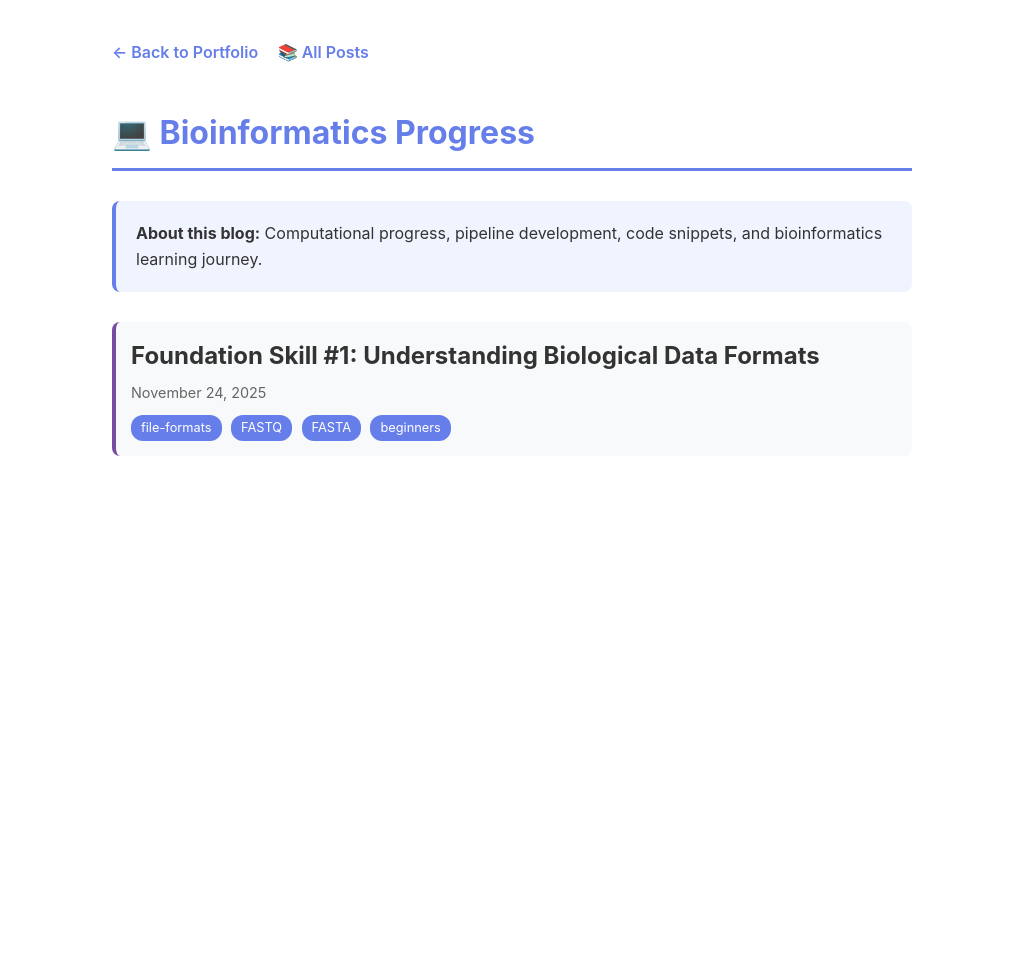
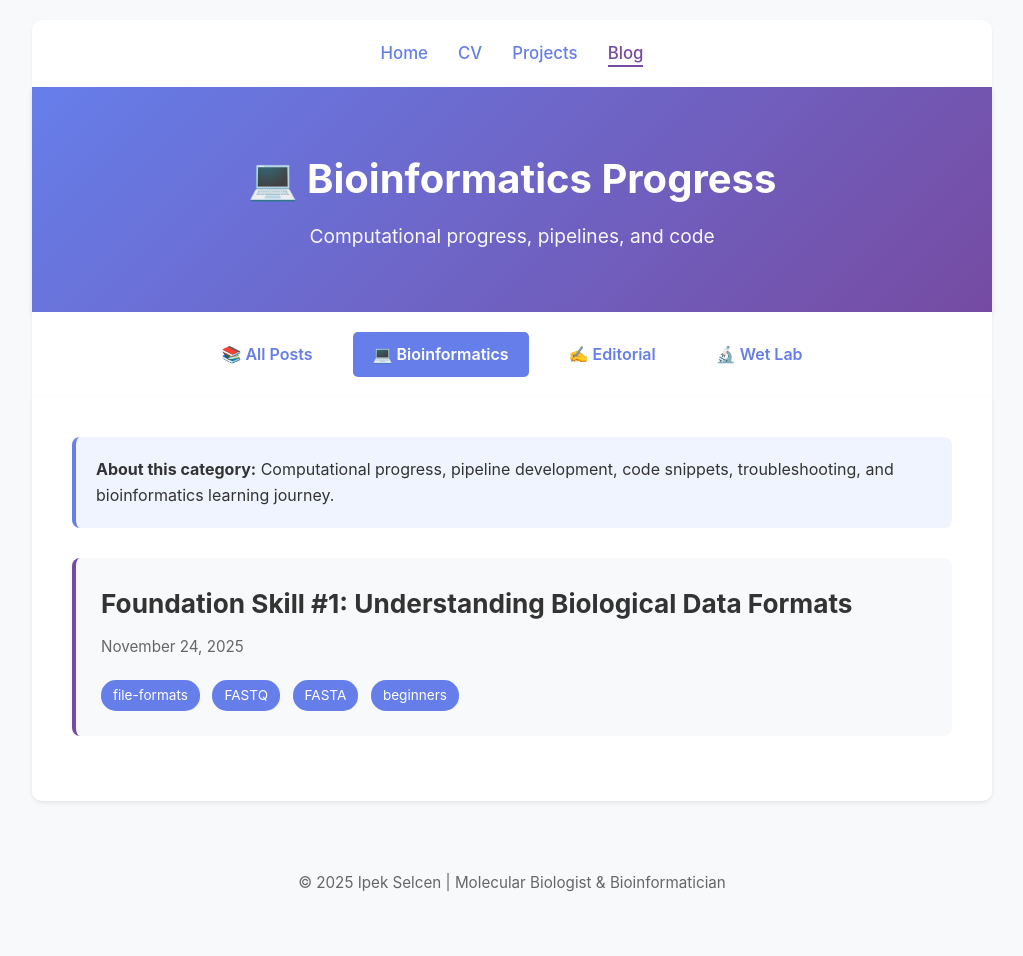
Before and after one commit to ipekselcen/ipekselcen.github.io, a Jekyll site: the page built from blog-bioinformatics.html, in a window 1280 px wide. Shown: the whole page, without its empty margins (128-1151 px from the left). Built offline with Jekyll 4.4.1, drawn with Linux system fonts in a browser that asks for light colours; before the commit the page ends 900 px from its top, so only the background shows below that.

Commit message:
Update blog-bioinformatics.html

```diff
--- a/blog-bioinformatics.html
+++ b/blog-bioinformatics.html
@@ -3,34 +3,116 @@
 title: Bioinformatics Blog
 permalink: /blog/bioinformatics/
 ---
+<!DOCTYPE html>
+<html lang="en">
+<head>
+    <meta charset="UTF-8">
+    <meta name="viewport" content="width=device-width, initial-scale=1.0">
+    <title>Bioinformatics Blog | Ipek Selcen</title>
+    <style>
+        * {
+            margin: 0;
+            padding: 0;
+            box-sizing: border-box;
+        }
 
-<style>
         body {
-    font-family: -apple-system, BlinkMacSystemFont, 'Segoe UI', Roboto, sans-serif;
-    max-width: 800px;
-    margin: 0 auto;
-    padding: 40px 20px;
+            font-family: -apple-system, BlinkMacSystemFont, 'Segoe UI', Roboto, Oxygen, Ubuntu, Cantarell, sans-serif;
             line-height: 1.6;
             color: #333;
+            background: #f8f9fa;
         }
 
-  h1 {
-    color: #667eea;
-    border-bottom: 3px solid #667eea;
-    padding-bottom: 10px;
-    margin-bottom: 30px;
+        .container {
+            max-width: 1000px;
+            margin: 0 auto;
+            padding: 20px;
         }
 
-  .back-link {
-    display: inline-block;
-    margin-bottom: 20px;
+        nav {
+            background: white;
+            padding: 20px 40px;
+            margin-bottom: 0;
+            border-radius: 10px 10px 0 0;
+            box-shadow: 0 2px 4px rgba(0,0,0,0.05);
+        }
+
+        nav ul {
+            list-style: none;
+            display: flex;
+            gap: 30px;
+            justify-content: center;
+            flex-wrap: wrap;
+        }
+
+        nav a {
+            color: #667eea;
+            text-decoration: none;
+            font-weight: 500;
+            font-size: 1.05em;
+            transition: color 0.3s ease;
+        }
+
+        nav a:hover {
+            color: #764ba2;
+        }
+
+        nav a.active {
+            color: #764ba2;
+            border-bottom: 2px solid #764ba2;
+            padding-bottom: 2px;
+        }
+
+        header {
+            background: linear-gradient(135deg, #667eea 0%, #764ba2 100%);
+            color: white;
+            padding: 60px 40px;
+            text-align: center;
+            box-shadow: 0 4px 6px rgba(0,0,0,0.1);
+        }
+
+        header h1 {
+            font-size: 2.5em;
+            margin-bottom: 10px;
+            font-weight: 700;
+        }
+
+        header .subtitle {
+            font-size: 1.2em;
+            opacity: 0.95;
+        }
+
+        .category-tabs {
+            background: white;
+            padding: 20px 40px;
+            display: flex;
+            justify-content: center;
+            gap: 20px;
+            flex-wrap: wrap;
+            box-shadow: 0 2px 4px rgba(0,0,0,0.05);
+        }
+
+        .category-tabs a {
             color: #667eea;
             text-decoration: none;
             font-weight: 600;
+            padding: 10px 20px;
+            border-radius: 5px;
+            transition: all 0.3s ease;
         }
 
-  .back-link:hover {
-    text-decoration: underline;
+        .category-tabs a:hover,
+        .category-tabs a.active {
+            background: #667eea;
+            color: white;
+        }
+
+        .section {
+            background: white;
+            padding: 40px;
+            margin-bottom: 30px;
+            box-shadow: 0 2px 4px rgba(0,0,0,0.08);
+            border-radius: 0 0 10px 10px;
         }
 
         .category-description {
@@ -47,65 +129,119 @@
         }
 
         .post-item {
-    margin-bottom: 15px;
-    padding: 15px;
+            margin-bottom: 25px;
+            padding: 25px;
             background: #f8f9fa;
             border-radius: 8px;
             border-left: 4px solid #764ba2;
+            transition: transform 0.3s ease, box-shadow 0.3s ease;
         }
 
-  .post-item h2 {
-    margin: 0 0 5px 0;
+        .post-item:hover {
+            transform: translateY(-3px);
+            box-shadow: 0 6px 12px rgba(0,0,0,0.1);
         }
 
-  .post-item h2 a {
+        .post-item h3 {
+            margin: 0 0 10px 0;
+        }
+
+        .post-item h3 a {
             color: #333;
             text-decoration: none;
+            font-size: 1.4em;
         }
 
-  .post-item h2 a:hover {
+        .post-item h3 a:hover {
             color: #667eea;
         }
 
         .post-date {
             color: #666;
-    font-size: 0.9em;
-    margin-bottom: 0px;
-  }
-
-  .post-excerpt {
-    color: #555;
-    line-height: 1.7;
+            font-size: 0.95em;
+            margin-bottom: 10px;
         }
 
         .post-tags {
-    margin-top: 10px;
+            margin-top: 15px;
         }
 
         .tag {
             display: inline-block;
             background: #667eea;
             color: white;
-    padding: 3px 10px;
-    border-radius: 12px;
-    font-size: 0.8em;
-    margin-right: 5px;
+            padding: 5px 12px;
+            border-radius: 15px;
+            font-size: 0.85em;
+            margin-right: 8px;
+            margin-top: 5px;
+        }
+
+        .empty-state {
+            text-align: center;
+            padding: 60px 20px;
+            color: #666;
+            font-style: italic;
+        }
+
+        footer {
+            text-align: center;
+            padding: 40px 20px;
+            color: #666;
+            font-size: 0.95em;
+        }
+
+        @media (max-width: 768px) {
+            nav, .category-tabs {
+                padding: 15px 20px;
+            }
+            nav ul {
+                gap: 15px;
+            }
+            header {
+                padding: 40px 20px;
+            }
+            header h1 {
+                font-size: 2em;
+            }
+            .section {
+                padding: 25px;
+            }
         }
     </style>
+</head>
+<body>
+    <div class="container">
+        <nav>
+            <ul>
+                <li><a href="../index.html">Home</a></li>
+                <li><a href="../cv.html">CV</a></li>
+                <li><a href="../projects.html">Projects</a></li>
+                <li><a href="/blog/" class="active">Blog</a></li>
+            </ul>
+        </nav>
 
-<a href="/" class="back-link">← Back to Portfolio</a>
-<a href="/blog/" class="back-link" style="margin-left: 15px;">📚 All Posts</a>
+        <header>
+            <h1>💻 Bioinformatics Progress</h1>
+            <div class="subtitle">Computational progress, pipelines, and code</div>
+        </header>
 
-<h1>💻 Bioinformatics Progress</h1>
+        <div class="category-tabs">
+            <a href="/blog/">📚 All Posts</a>
+            <a href="/blog/bioinformatics/" class="active">💻 Bioinformatics</a>
+            <a href="/blog/editorial/">✍️ Editorial</a>
+            <a href="/blog/wetlab/">🔬 Wet Lab</a>
+        </div>
 
+        <section class="section">
             <div class="category-description">
-  <strong>About this blog:</strong> Computational progress, pipeline development, code snippets, and bioinformatics learning journey.
+                <strong>About this category:</strong> Computational progress, pipeline development, code snippets, troubleshooting, and bioinformatics learning journey.
             </div>
 
             <ul class="post-list">
                 {% for post in site.categories.bioinformatics %}
                 <li class="post-item">
-      <h2><a href="{{ post.url }}">{{ post.title }}</a></h2>
+                    <h3><a href="{{ post.url }}">{{ post.title }}</a></h3>
                     <div class="post-date">{{ post.date | date: "%B %d, %Y" }}</div>
                     {% if post.tags %}
                     <div class="post-tags">
@@ -119,7 +255,15 @@
             </ul>
 
             {% if site.categories.bioinformatics.size == 0 %}
-<p style="text-align: center; color: #666; font-style: italic; margin-top: 40px;">
-  No bioinformatics posts yet. Check back soon!
-</p>
+            <div class="empty-state">
+                <p>No bioinformatics posts yet. Check back soon!</p>
+            </div>
             {% endif %}
+        </section>
+
+        <footer>
+            <p>© 2025 Ipek Selcen | Molecular Biologist & Bioinformatician</p>
+        </footer>
+    </div>
+</body>
+</html>
```
Lines whose indentation alone changed are shown as unchanged.
